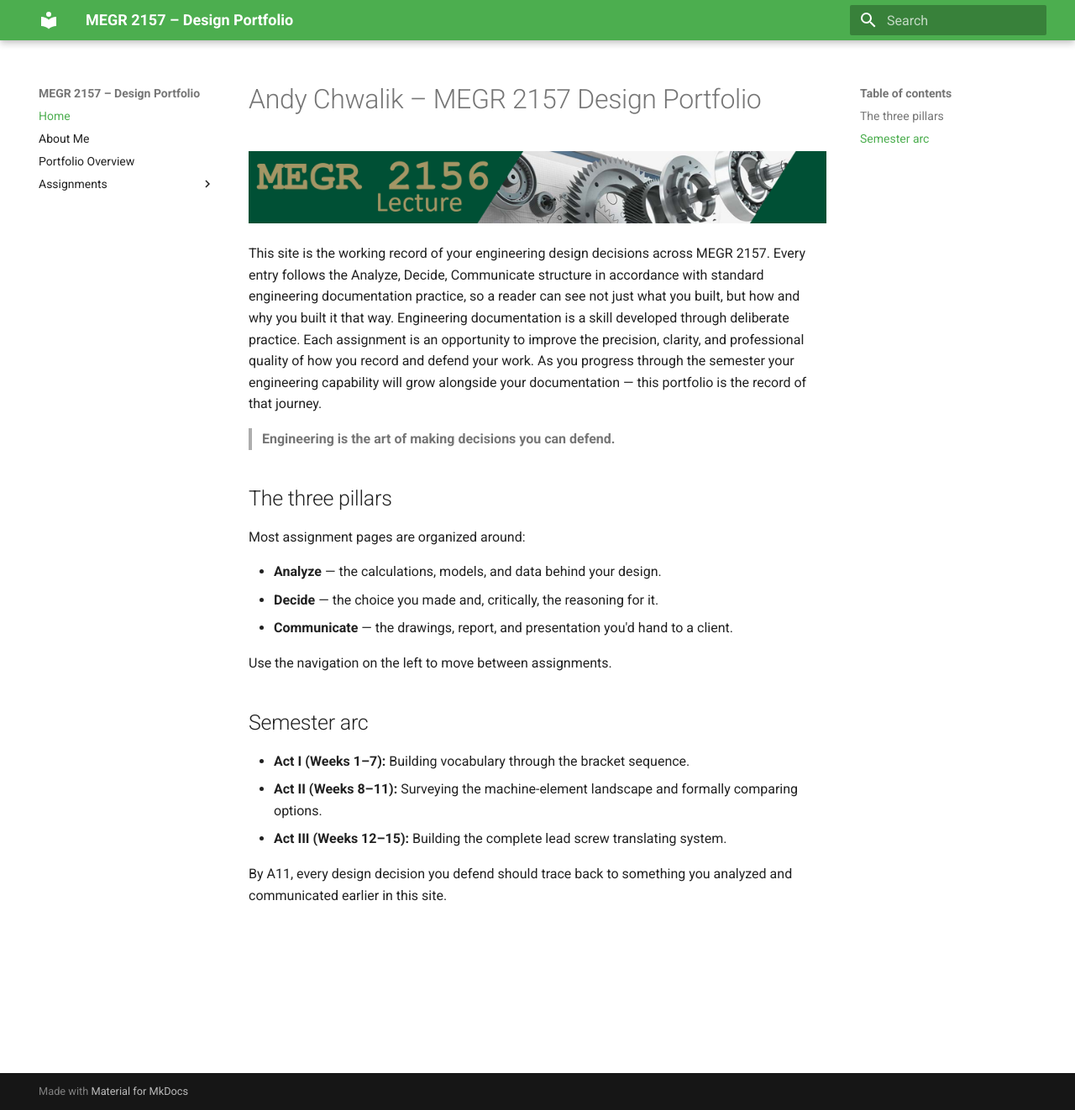
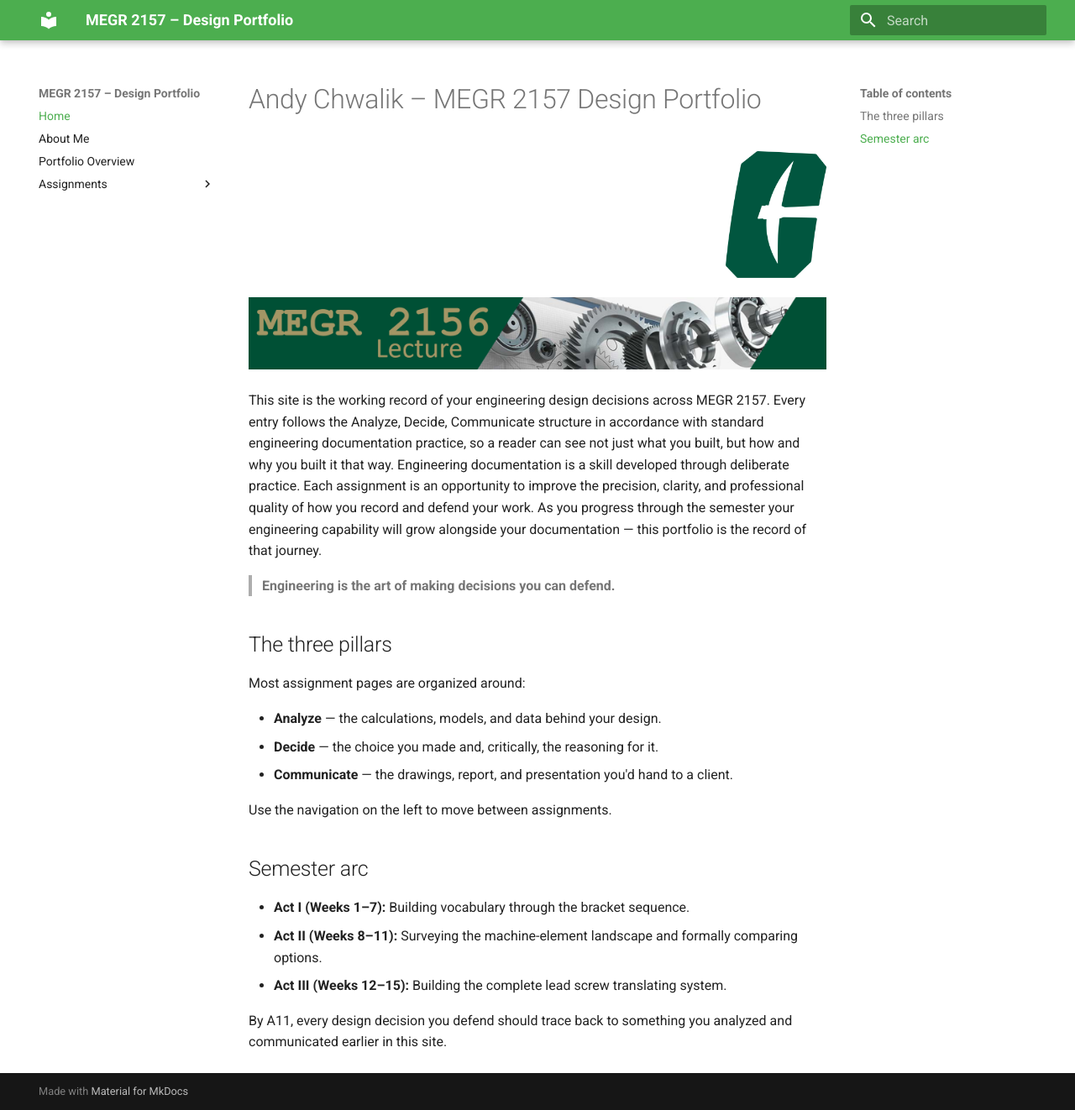
Before and after one commit to AndyChwalik/megr2157-portfolio, an MkDocs documentation site: the page built from docs/index.md, in a window 1280 px wide and 1322 px high. Shown: the whole window at 84% size. Built offline with MkDocs 1.6.1 and Material for MkDocs 9.7.7, drawn with Linux system fonts in a browser that asks for light colours.

Commit message:
LogoAttempt.md
Test to see if the logo appears in the top right

```diff
--- a/docs/index.md
+++ b/docs/index.md
@@ -1,4 +1,7 @@
 # Andy Chwalik – MEGR 2157 Design Portfolio
+<p align="right">
+  <img src="UNCCharlotteLogo.jpg" alt="UNC Charlotte Logo" width="120">
+</p>
 
 ![MEGR 2156-7 Title](MEGR2156title.png)
 
```
